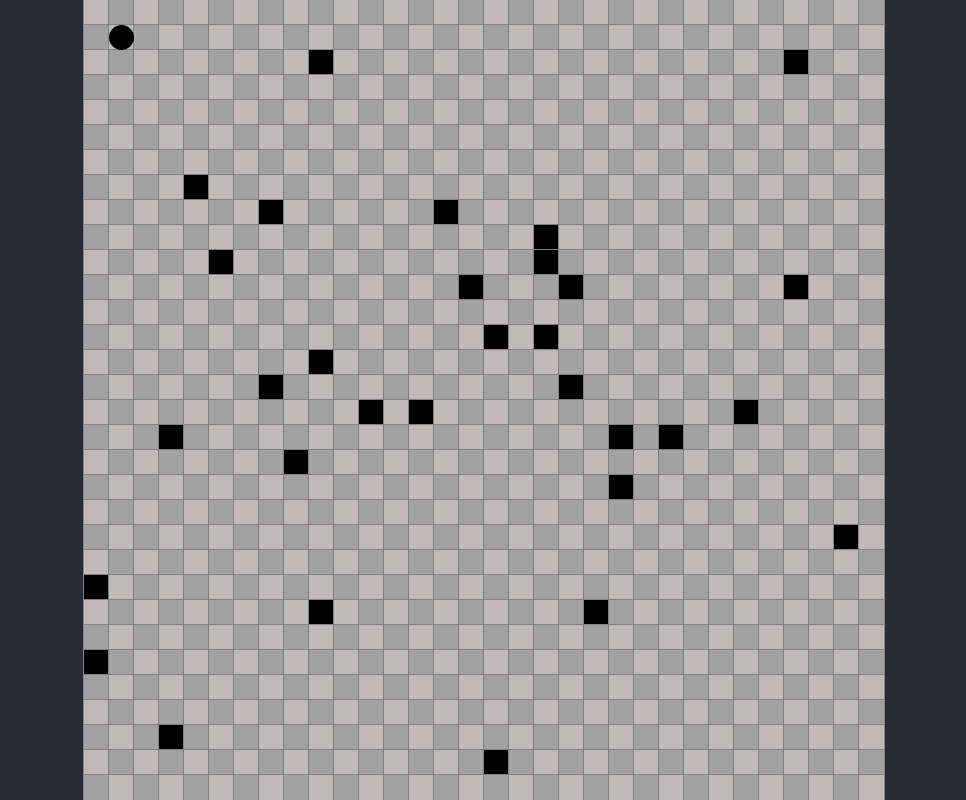
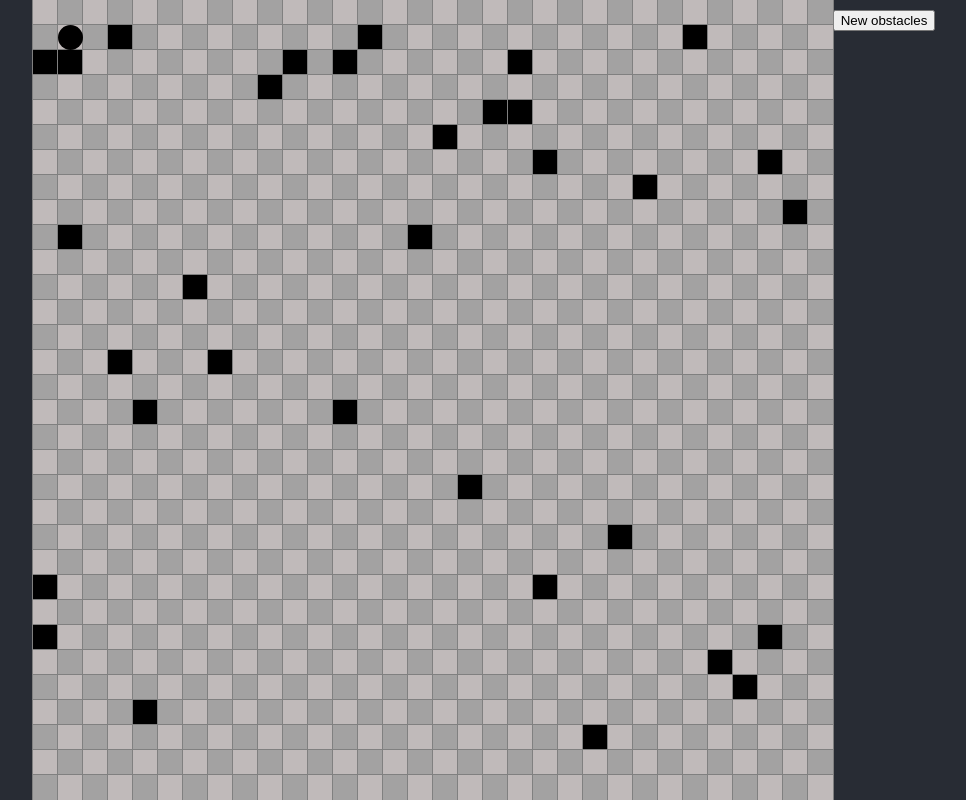
Before and after one commit to detwait/heroPath, a React (Create React App) app: page / in a window 1280 px wide. Shown: the whole page, without its empty margins (156-1122 px from the left). Built offline with nearby package versions, Linux system fonts and the light colour scheme.

Commit message:
useState refactroing

```diff
--- a/src/Core/FindPath.input.tsx
+++ b/src/Core/FindPath.input.tsx
@@ -1,9 +1,8 @@
 import { Point } from "./Point";
-import { Square } from "./Square";
 import { TravelSquare } from "./TravelSquare";
 
 export interface FindPathInput {
-  commonGrid: Square[];
+  commonGrid: Point[];
   obstacles: Point[];
   start: TravelSquare;
   end: TravelSquare;
--- /dev/null
+++ b/src/Core/Geometry.utils.tsx
@@ -0,0 +1,6 @@
+
+import { Point } from "./Point";
+
+export function isPointSame(point1: Point, point2: Point): boolean {
+  return point1.x === point2.x && point1.y === point2.y;
+}
--- a/src/Core/Square.tsx
+++ /dev/null
@@ -1,5 +0,0 @@
-export interface Square {
-  id: string;
-  x: number;
-  y: number;
-}
--- a/src/Game/Game.service.tsx
+++ b/src/Game/Game.service.tsx
@@ -1,111 +1,115 @@
 import { Config } from "../Config";
-import { Square } from "../Core/Square";
 import { Point } from "../Core/Point";
 import { TravelState } from "./TravelState.enum";
 import DirectPathFinderService from '../algorithms/DirectPathFinder/DirectPathFinder.service';
 import AstarPathFinderService from '../algorithms/AstarPathFinder/AstarPathFinder.service';
 import { TravelSquare } from "../Core/TravelSquare";
-import { Piece } from "./Piece";
+import { Player } from "./Player";
+import { isPointSame } from "../Core/Geometry.utils";
 
 
 export class GameService {
   timer: NodeJS.Timer | undefined;
-  squares: Square[] = [];
   pathFinderService: AstarPathFinderService = new AstarPathFinderService();
-  obstacles: Point[] = [];
-  pieceStartPoint: Point = { x: 2, y: 2 };
+  PlayerStartPoint: Point = { x: 2, y: 2 };
 
-  constructor() {
-    for (let y = 1; y <= Config.boardSideSquaresAmount; y++) {
-      for (let x = 1; x <= Config.boardSideSquaresAmount; x++) {
-        this.squares.push({
-          id: x + '_' + y,
-          x,
-          y,
-        });
+  generatePlayer(): Player {
+    return {
+      x: 2,
+      y: 2,
+      state: TravelState.stay,
+      travelPath: [],
+      travelStartTime: 0,
+      travelFinishTime: 0,
+      destination: {x: 2, y: 2}
+    };
+  }
+
+  generateSquares(xAmount: number, yAmount: number): Point[] {
+    let squares: Point[] = [];
+
+    for (let y = 1; y <= yAmount; y++) {
+      for (let x = 1; x <= xAmount; x++) {
+        squares.push({ x,  y });
       }
     }
 
-    this.generateObstacles();
+    return squares;
   }
 
-  generateObstacles(): void {
-    const amount = Math.floor(Math.pow(Config.boardSideSquaresAmount, 2) / 30);
+  generateObstacles(player: Player, xSquaresAmount: number, ySquaresAmount: number): Point[] {
+    const obstacles: Point[] = [];
+    const amount = Math.floor(Math.pow(xSquaresAmount, 2) / 30);
 
     for (let i = 0; i < amount; i++) {
-      let newObstacle: Point = {
-        x: Math.floor(Math.random() * Config.boardSideSquaresAmount),
-        y: Math.floor(Math.random() * Config.boardSideSquaresAmount),
+      const newObstacle: Point = {
+        x: Math.floor(Math.random() * xSquaresAmount),
+        y: Math.floor(Math.random() * ySquaresAmount),
       };
 
-      if ((newObstacle.x !== this.pieceStartPoint.x && newObstacle.y !== this.pieceStartPoint.y)) {
-        this.obstacles.push(newObstacle);
+      if (!isPointSame(player, newObstacle)) {
+        obstacles.push(newObstacle);
       }
     }
+
+    return obstacles;
   }
 
-  isObstacle({ x, y }: Partial<Square>): boolean {
-    return this.obstacles.some(i => i.x === x && i.y === y);
+  isObstacle(obstacles: Point[], point: Point): boolean {
+    return obstacles.some(i => isPointSame(i, point));
   }
 
-  setTimer(piece: Piece, setPiece: React.Dispatch<React.SetStateAction<Piece>>): () => void {
-    this.timer = setInterval(() => { this.travel(piece, setPiece); }, Config.appIntervalFrequencyMiliseconds);
-    return () => { this.timer && clearInterval(this.timer); };
-  }
-
-  startTravel(piece: Piece, setPiece: React.Dispatch<React.SetStateAction<Piece>>, { x, y }: Partial<Square>) {
-    if (x && y && (x !== piece.x || y !== piece.y) && piece.state === TravelState.stay) {
-      const travelPath: TravelSquare[] = this.pathFinderService.findPath({ start: piece, end: { x, y }, commonGrid: this.squares, obstacles: this.obstacles });
+  startTravel(player: Player, squares: Point[], obstacles: Point[], destination: Point): Partial<Player> {
+    if (destination.x && destination.y && !isPointSame(player, destination) && player.state === TravelState.stay) {
+      const travelPath: TravelSquare[] = this.pathFinderService.findPath({ start: player, end: destination, commonGrid: squares, obstacles });
 
       if (travelPath && travelPath.length > 0) {
         const travelStartTime: number = new Date().getTime();
         const travelFinishTime: number  = travelStartTime + travelPath.length * Config.milisecondsForSquareSpeed;
 
-        setPiece({
-          ...piece,
+        return {
+          ...player,
           travelPath,
           state: TravelState.travel,
           travelStartTime,
           travelFinishTime,
-        });
+          destination,
+        };
       }
     }
+
+    return {};
   }
 
-  finishTravel(piece: Piece, setPiece: React.Dispatch<React.SetStateAction<Piece>>): void {
-    const { x, y } = piece.travelPath[piece.travelPath.length - 1];
+  finishTravel(player: Player): Partial<Player> {
+    const { x, y } = player.travelPath[player.travelPath.length - 1];
 
-    setPiece({
-      ...piece,
+    return {
       x,
       y,
       state: TravelState.stay,
       travelPath: [],
       travelStartTime: 0,
       travelFinishTime: 0,
-    });
+    };
   }
 
-  travel(piece: Piece, setPiece: React.Dispatch<React.SetStateAction<Piece>>): void {
-    if (piece.state === TravelState.travel) {
+  travel(player: Player): Partial<Player> {
+    let newPlayerPoint: Point = { x: player.x, y: player.y };
+
+    if (player.state === TravelState.travel) {
       const currentTime = new Date().getTime();
-      if (currentTime > piece.travelFinishTime) {
-        this.finishTravel(piece, setPiece);
+      if (currentTime > player.travelFinishTime) {
+        newPlayerPoint = player.travelPath[player.travelPath.length - 1];
       } else {
         const currectTravelSquareIndex = Math.floor(
-          (piece.travelPath.length - 1) * (currentTime - piece.travelStartTime) / (piece.travelFinishTime - piece.travelStartTime)
+          (player.travelPath.length - 1) * (currentTime - player.travelStartTime) / (player.travelFinishTime - player.travelStartTime)
         );
 
-        const { x, y } = piece.travelPath[currectTravelSquareIndex];
-
-        if (x !== piece.x || y !== piece.y) {
-          setPiece({
-            ...piece,
-            x,
-            y,
-          });
-        }
+        newPlayerPoint = player.travelPath[currectTravelSquareIndex];
       }
     }
+
+    return newPlayerPoint;
   }
 }
--- a/src/Game/GameView.tsx
+++ b/src/Game/GameView.tsx
@@ -3,10 +3,12 @@ import SquareView from '../Square/SquareView';
 import './GameView.css';
 
 import { Config } from '../Config';
-import PieceView from '../Piece/PieceView';
+import PlayerView from '../Player/PlayerView';
 import { TravelState } from './TravelState.enum';
-import { Piece } from './Piece';
+import { Player } from './Player';
 import { GameService } from './Game.service';
+import { Point } from '../Core/Point';
+import { isPointSame } from '../Core/Geometry.utils';
 
 const gameService = new GameService();
 
@@ -16,25 +18,65 @@ export default function GameView() {
     height: `${Config.boardSideLength}px`,
   };
 
-  const [piece, setPiece] = useState<Piece>({
-    ...gameService.pieceStartPoint,
-    state: TravelState.stay,
-    travelPath: [],
-    travelStartTime: 0,
-    travelFinishTime: 0,
+  const [squares] = useState<Point[]>(gameService.generateSquares(Config.boardSideSquaresAmount, Config.boardSideSquaresAmount));
+  const [player, setPlayer] = useState<Player>(gameService.generatePlayer());
+  const [obstacles, setObstacles] = useState(gameService.generateObstacles(player, Config.boardSideSquaresAmount, Config.boardSideSquaresAmount));
+
+  useEffect(() => {
+    const timer = setInterval(() => { travel(); }, Config.appIntervalFrequencyMiliseconds);
+    return () => { timer && clearInterval(timer); };
   });
 
-  useEffect(() => gameService.setTimer(piece, setPiece), [piece]);
+  function regenerateObstacles(): void {
+    setObstacles(gameService.generateObstacles(player, Config.boardSideSquaresAmount, Config.boardSideSquaresAmount));
+  }
+
+  function startTravel(destination: Point): void {
+    setPlayer({
+      ...player,
+      ...gameService.startTravel(player, squares, obstacles, destination)
+    });
+  }
+
+  function finishTravel(): void {
+    setPlayer({
+      ...player,
+      ...gameService.finishTravel(player)
+    });
+  }
+
+  function travel() {
+    const {x, y}: Partial<Player> = gameService.travel(player);
+
+    if (!x || !y) {
+      return;
+    }
+
+    if(isPointSame(player.destination, {x, y})) {
+      if (player.state === TravelState.travel) {
+        finishTravel();
+      }
+    } else {
+      setPlayer({
+        ...player,
+        x,
+        y,
+      });
+    }
+  }
 
   return (
-    <div className="Board" style={styles}>
-      { gameService.squares.map(square => <SquareView
-        key={square.id}
-        square={square}
-        isObstacle={gameService.isObstacle(square)}
-        onClick={ () => gameService.startTravel(piece, setPiece, square)}
-      />) }
-      <PieceView params={piece} />
+    <div>
+      <button onClick={() => regenerateObstacles()}>New obstacles</button>
+      <div className="Board" style={styles}>
+        { squares.map(square => <SquareView
+          key={square.x + '_' + square.y}
+          square={square}
+          isObstacle={gameService.isObstacle(obstacles, square)}
+          onClick={ () => startTravel(square)}
+        />) }
+        <PlayerView params={player} />
+      </div>
     </div>
   );
 };
--- a/src/Game/Piece.tsx
+++ b/src/Game/Player.tsx
@@ -1,11 +1,13 @@
+import { Point } from "../Core/Point";
 import { TravelSquare } from "../Core/TravelSquare";
 import { TravelState } from "./TravelState.enum";
 
-export interface Piece {
+export interface Player {
   x: number;
   y: number;
   state: TravelState;
   travelPath: TravelSquare[];
   travelStartTime: number;
   travelFinishTime: number;
+  destination: Point;
 }
--- a/src/Piece/PieceView.css
+++ b/src/Player/PlayerView.css
@@ -1,4 +1,4 @@
-.Piece {
+.Player {
   position: absolute;
   background: black;
   border-radius: 50%;
--- a/src/Piece/PieceView.props.tsx
+++ b/src/Player/PlayerView.props.tsx
@@ -1,6 +1,6 @@
 import { TravelSquare } from "../Core/TravelSquare";
 
-export type PieceViewProps = {
+export type PlayerViewProps = {
   params: TravelSquare;
   children: React.ReactNode;
 }
--- a/src/Piece/PieceView.tsx
+++ b/src/Player/PlayerView.tsx
@@ -1,7 +1,7 @@
-import './PieceView.css';
+import './PlayerView.css';
 import { Config } from '../Config';
 
-export default function PieceView({params}: any): JSX.Element {
+export default function PlayerView({params}: any): JSX.Element {
   const sideLength = Config.boardSideLength / Config.boardSideSquaresAmount;
 
   const styles = {
@@ -12,6 +12,6 @@ export default function PieceView({params}: any): JSX.Element {
   };
 
   return (
-    <div className="Piece" style={styles}></div>
+    <div className="Player" style={styles}></div>
   );
 }
--- a/src/Square/SquareView.props.tsx
+++ b/src/Square/SquareView.props.tsx
@@ -1,8 +1,8 @@
-import { Square } from "../Core/Square";
+import { Point } from "../Core/Point";
 
 
 export type SquareViewProps = {
-  square: Square;
+  square: Point;
   isObstacle: boolean;
   onClick: (args: any) => void;
   children?: React.ReactNode;
--- a/src/algorithms/DirectPathFinder/DirectPathFinder.service.tsx
+++ b/src/algorithms/DirectPathFinder/DirectPathFinder.service.tsx
@@ -1,8 +1,9 @@
-import { Square } from "../../Core/Square";
+
+import { Point } from "../../Core/Point";
 import { TravelSquare } from "../../Core/TravelSquare";
 
 export default class DirectPathFinderService {
-  findPath(start: Square, destination: Square): TravelSquare[] {
+  findPath(start: Point, destination: Point): TravelSquare[] {
     let travelPath: TravelSquare[] = [];
     let xOffset: number = destination.x - start.x > 0 ? 1 : -1;
     let yOffset: number = destination.y - start.y > 0 ? 1 : -1;
```
